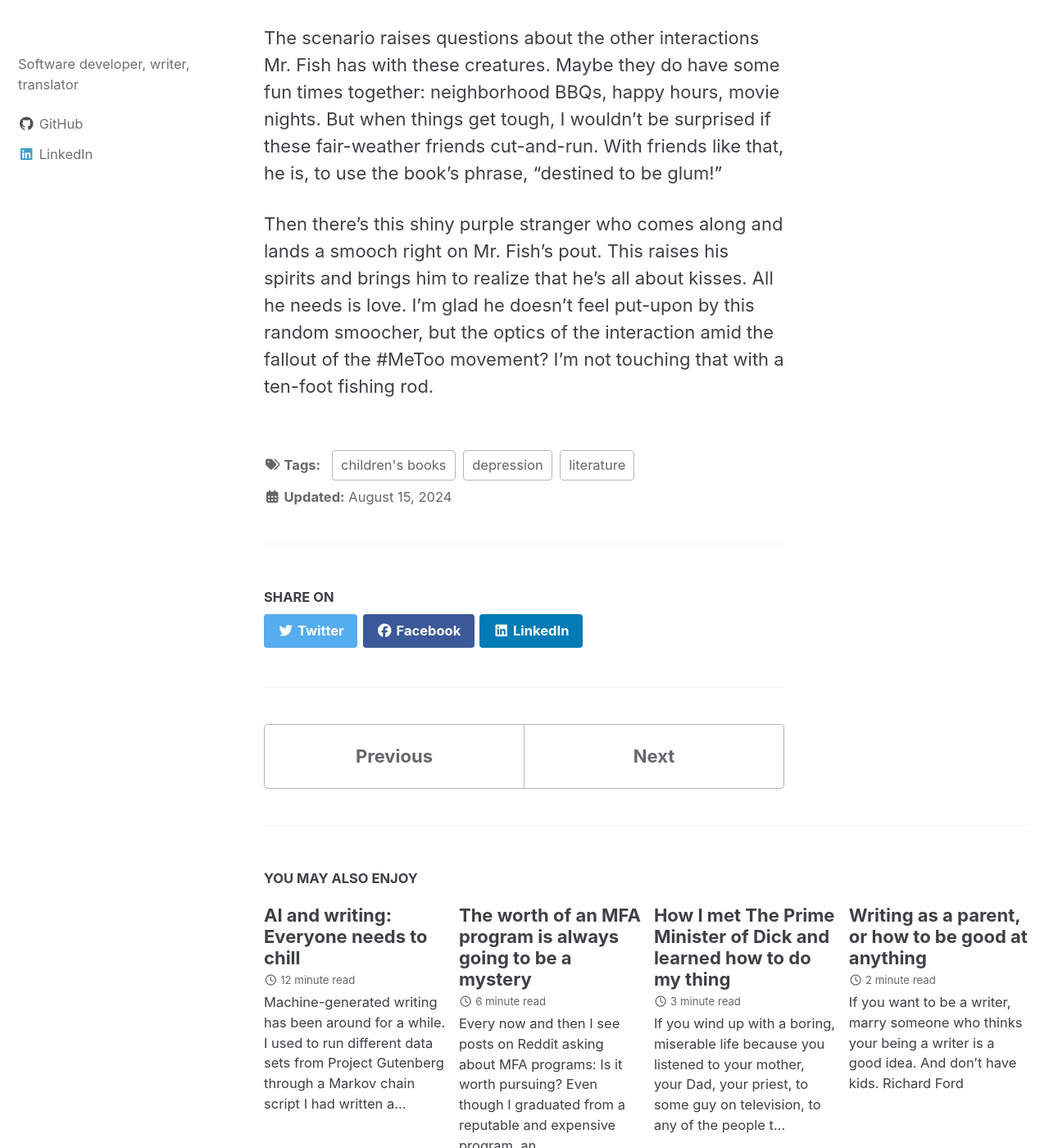
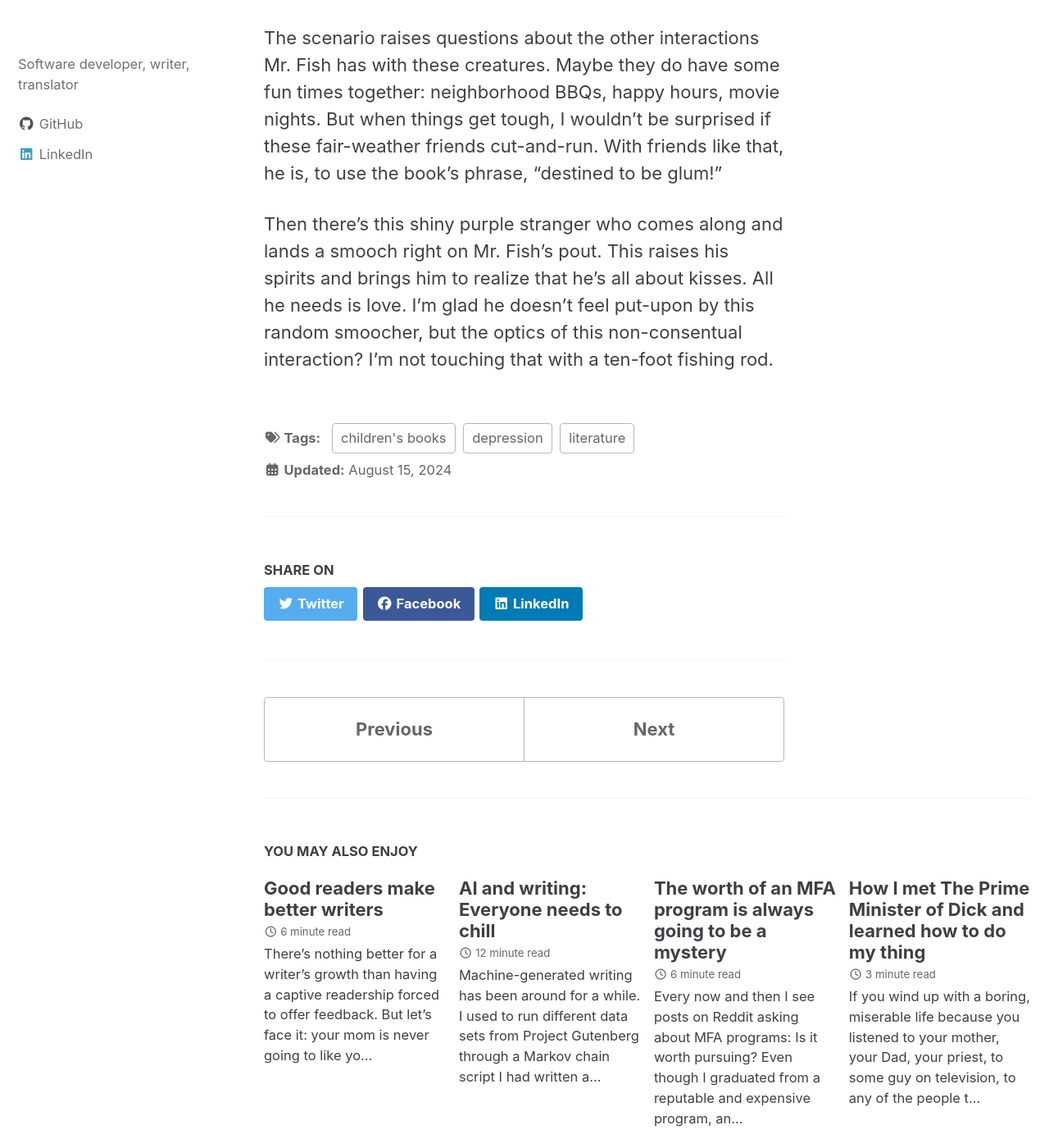
Before and after one commit to jgerace/jgerace.github.io, a Jekyll site: the page built from _posts/2024-08-15-depression-and-pout-pout-fish.md, in a window 1280 px wide and 1400 px high, scrolled down 1045 px. Shown: the whole window at 82% size. Built offline with Jekyll 4.4.1, drawn with Linux system fonts in a browser that asks for light colours; cached includes are drawn as plain includes; some of the changed lines change nothing that is shown; some of the changed text lies outside the part shown.

Commit message:
Reader advice

```diff
--- a/_posts/2024-08-15-depression-and-pout-pout-fish.md
+++ b/_posts/2024-08-15-depression-and-pout-pout-fish.md
@@ -1,5 +1,5 @@
 ---
-title: "Depression and bad friend advice in _The Pout Pout Fish_"
+title: "Depression and bad friend advice in _The Pout-Pout Fish_"
 excerpt_separator: "<!--more-->"
 tags:
   - children's books
@@ -7,7 +7,7 @@ tags:
   - depression
 ---
 
-One of the perennial favorites with my kids over the course of their toddlerhoods has been _The Pout Pout Fish_ written by Deborah Diesen and illustrated by Dan Hanna. It's a cute story in rhyming couplets about Mr. Fish, who's always down in the dumps: He's a pout pout fish with a pout pout face, so he spreads the dreary wearies all over the place!
+One of the perennial favorites with my kids over the course of their toddlerhoods has been _The Pout-Pout Fish_ written by Deborah Diesen and illustrated by Dan Hanna. It's a cute story in rhyming couplets about Mr. Fish, who's always down in the dumps: He's a pout pout fish with a pout pout face, so he spreads the dreary wearies all over the place!
 
 <!--more-->
 
@@ -19,4 +19,4 @@ No doubt Mr. Fish has clinical depression, and his "friends," instead of helping
 
 The scenario raises questions about the other interactions Mr. Fish has with these creatures. Maybe they do have some fun times together: neighborhood BBQs, happy hours, movie nights. But when things get tough, I wouldn't be surprised if these fair-weather friends cut-and-run. With friends like that, he is, to use the book's phrase, "destined to be glum!"
 
-Then there's this shiny purple stranger who comes along and lands a smooch right on Mr. Fish's pout. This raises his spirits and brings him to realize that he's all about kisses. All he needs is love. I'm glad he doesn't feel put-upon by this random smoocher, but the optics of the interaction amid the fallout of the #MeToo movement? I'm not touching that with a ten-foot fishing rod.
+Then there's this shiny purple stranger who comes along and lands a smooch right on Mr. Fish's pout. This raises his spirits and brings him to realize that he's all about kisses. All he needs is love. I'm glad he doesn't feel put-upon by this random smoocher, but the optics of this non-consentual interaction? I'm not touching that with a ten-foot fishing rod.
--- /dev/null
+++ b/_posts/2024-10-04-writing-workshop-reader-advice.md
@@ -0,0 +1,80 @@
+---
+title: "Good readers make better writers"
+excerpt_separator: "<!--more-->"
+tags:
+  - writing
+  - workshop
+---
+
+There's nothing better for a writer's growth than having a captive readership forced to offer feedback. But let's face it: your mom is never going to like your short stories and your friends say they'll read them and give honest feedback, but they definitely won't even open the document. Hence, workshops!
+
+<!--more-->
+
+Workshops have been a part of my writing life pretty consistently for well over 15 years now, and I find them indispensable. To me, there's nothing better than getting comments from insightful readers and listening to a discussion about my work from points of view that I had never intended or considered. But I also know that workshops can be, for others, anxiety-inducing moments of vulnerability, even at the MFA level where one might assume all participants are pretty accustomed to the process. Even graduate programs unfortunately don't screen for apathy, competitiveness, and narrow-mindedness.
+
+I've participated in workshops with people who didn't give notes, people who wanted to prove they were the smartest person in the room, people who wanted to push their style on everyone, people who've stormed out of the room because they disagreed with the comments they received. Some have earned six-figure book deals, some have won national-level awards, some have quit writing altogether. Workshops have such a breadth of talent and personality and I love it, but those characteristics don't necessarily make a workshop valuable from a writer's perspective.
+
+It's impossible to make a good workshop on your own. A lot of the onus is on the workshop leader to ensure that everyone contributes to the extent that their experience will allow. But it bears enumerating some guidelines that I've come to follow over the years for what makes a good workshop member so we don't end up being that one weirdo that everyone talks about years later.
+
+Really, this advice applies to anyone acting as a reader with an eye toward critique, in or out of a workshop. The process is the same, at least for me, whether I'm workshopping a submission in a weekly writing group, or critiquing a friend's work.
+
+### Read it twice
+
+Approach the first read as you would any story you were reading for pleasure. Let it absorb you and don't worry about writing comments just yet. When you're finished, write down that first impression. This is the kind of reading most people do, so if you react strongly to anything, you can be reasonably sure that a casual reader will react to the same parts.
+
+The second read should be more analytical. Take notes! Ask more questions of the story and try to figure out how it works. Break it down into constituent scenes, plot threads, themes, however you want to slice it, and use the following guidelines to help you think about the intent and the construction of the piece.
+
+### Describe the story
+
+Start big-picture:
+
+- What effect does the story have on you as a reader?
+- What did you take away from the reading?
+- Who is the story about?
+- How do the focus characters learn and change over the course of the story?
+
+These questions help us think about what the story might be trying to achieve vs what it does achieve. This is not the time for recommendations or prescriptive comments. It's about conveying to the author about the overall effect of the story. Whether this jives with the author's intent is up to the author.
+
+Get more granular. Talk about the effects of particular scenes. This is similar to the wider point of view above, but at the scene level.
+
+- Where are we situated in space and time?
+- What descriptive details are mentioned vs not mentioned? How does this direct the reader's attention?
+- What effect did each scene have, and how did it contribute to the trajectory of the story?
+- What are the main sources of tension throughout the story and what scenes increase or decrease that tension?
+- How do characters change from one scene to the next?
+- What does each character want and what happens when they do or don't get it?
+- What kind of subtext is present in each scene, if any, and how does it motivate the characters?
+- What drives the story forward? What makes you want to keep reading?
+
+This is how we begin to break down the inner workings of the story to find out how it achieved the effects we described earlier.
+
+We can go even further and talk about the story at the sentence-level, but I usually don't want to spend workshop time on that since most stories aren't usually at the point at which a sentence-level discussion is meaningful. However, when the situation warrants it:
+
+- What ideas does each sentence convey?
+- What do particular word choices imply about the dispositions of each character?
+- How does each new sentence build on the ideas built up by previous sentences?
+- What sentences are most impactful and why? When do they occur in the scene?
+
+### Consider the writer
+
+What does the writer want their story to be? What do they want their story to achieve? Most workshops I've done require the author to present work without notes, then to remain silent during the group discussion. If you know what the author's going for, then great! You're in a much better position to remark on how well the story achieves the intent.
+
+If you don't know, can you tell from how the story is written? This is where it's important to talk about how the story *does* work, rather than about how you think it *should* work. Let the author decide if your impression of the story is the one they were trying to achieve. Often, your opinion will be one of many, especially in a workshop setting. Definitely be careful not to dictate what a story should strive to do. It's not your story! A story's effectiveness is a spectrum, and you can comment on it to the extent that you understand what the story is trying to achieve.
+
+### It doesn't matter if you *like* the story or not
+
+Sometimes a story isn't to your taste, and that's OK. But that doesn't absolve you of the duty to provide honest, thoughtful commentary. You may never enjoy high fantasy or flash fiction or office dramas or whatever, so you may never enjoy the submissions from certain of your peers. Find something you can relate to. At the most basic level, writing is a form of communication, and the author must be communicating *something* to you that you can interpret.
+
+You may not be able to comment on genre tropes, but you may still be able to comment on character motivations, scenery, pacing, structure, prose, and talk about how those aspects work.
+
+Can you compare the piece, or aspects of it, to something else you've read? Could you compile a list of works the writing might use as reference during the revision process? Obviously, don't be a jerk and recommend something like Strunk and White or the OED in bad faith.
+
+Which brings me to my final note...
+
+### Don't be a jerk. Corollary: Be nice
+
+As in life, so too in workshop. Everyone's trying to improve. Workshop isn't a place to showcase your finest writing, but the stories people write can often be quite personal. Read in good faith and use each piece as an opportunity to improve your close reading, broaden your literary vocabulary, discuss new ideas, and meet some interesting people.
+
+Workshop is a great place to hear stories you otherwise would never have heard, and receive comments from people who might never have read your work. It's a great forum for unique points of view and often for long-term friendships. Not every workshop is amazing, but it can only be as good as the people in it. Elevate others and you'll elevate yourself.
+
+Enjoy, and keep writing!
```
